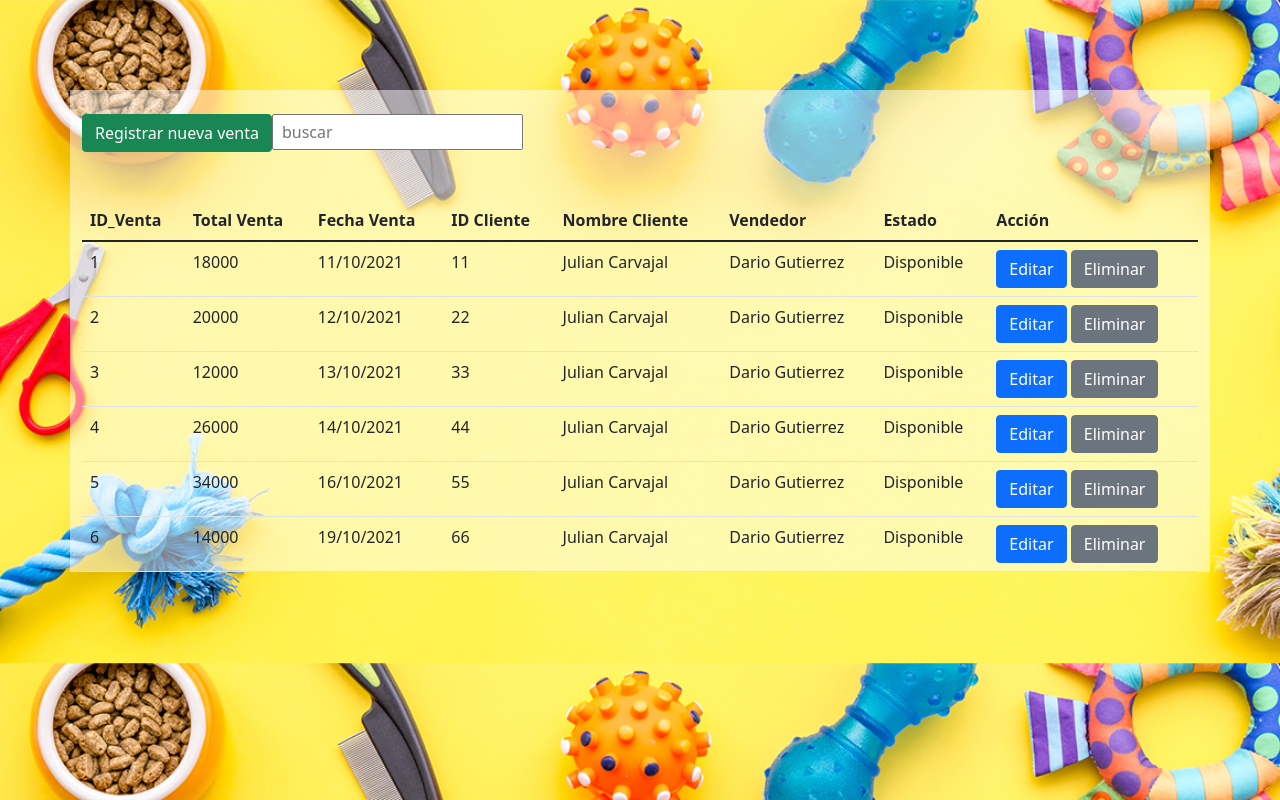
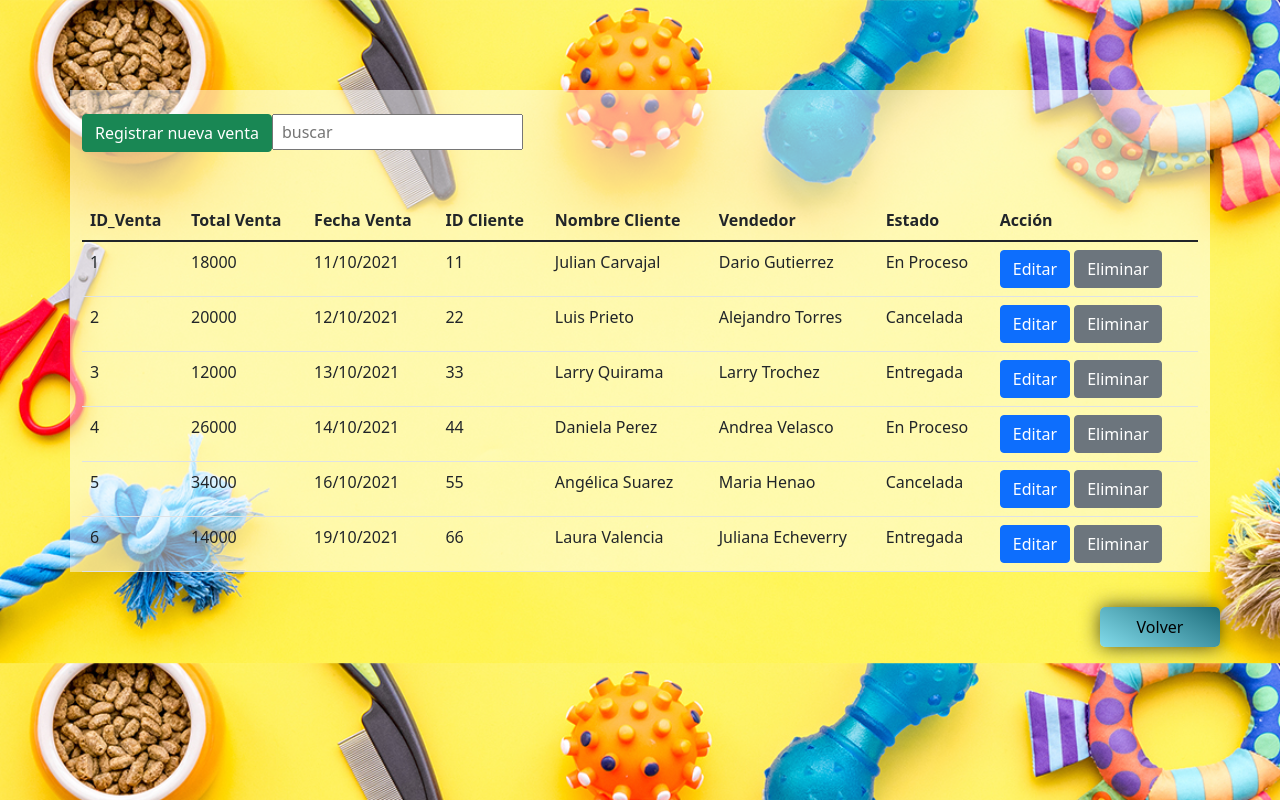
Before and after one commit to juliandcarvajal/Equipo-Argonautas, a React (Create React App) app: page /TotalVentas in a window 1280 px wide. Built offline with nearby package versions, Linux system fonts and the light colour scheme.

Commit message:
Se anexa botón volver a módulo de listado de ventas

```diff
--- a/src/pages/TotalVentas.jsx
+++ b/src/pages/TotalVentas.jsx
@@ -19,12 +19,12 @@ import {
 
 
 const data = [
-  { ID_Venta: 1, Total_Venta: 18000, Fecha_Venta: "11/10/2021", ID_Cliente: 11, Nombre_Cliente: "Julian Carvajal", Vendedor: "Dario Gutierrez", Estado:"Disponible"},
-  { ID_Venta: 2, Total_Venta: 20000, Fecha_Venta: "12/10/2021", ID_Cliente: 22, Nombre_Cliente: "Julian Carvajal", Vendedor: "Dario Gutierrez", Estado:"Disponible"},
-  { ID_Venta: 3, Total_Venta: 12000, Fecha_Venta: "13/10/2021", ID_Cliente: 33, Nombre_Cliente: "Julian Carvajal", Vendedor: "Dario Gutierrez", Estado:"Disponible"},
-  { ID_Venta: 4, Total_Venta: 26000, Fecha_Venta: "14/10/2021", ID_Cliente: 44, Nombre_Cliente: "Julian Carvajal", Vendedor: "Dario Gutierrez", Estado:"Disponible"},
-  { ID_Venta: 5, Total_Venta: 34000, Fecha_Venta: "16/10/2021", ID_Cliente: 55, Nombre_Cliente: "Julian Carvajal", Vendedor: "Dario Gutierrez", Estado:"Disponible"},
-  { ID_Venta: 6, Total_Venta: 14000, Fecha_Venta: "19/10/2021", ID_Cliente: 66, Nombre_Cliente: "Julian Carvajal", Vendedor: "Dario Gutierrez", Estado:"Disponible"},
+  { ID_Venta: 1, Total_Venta: 18000, Fecha_Venta: "11/10/2021", ID_Cliente: 11, Nombre_Cliente: "Julian Carvajal", Vendedor: "Dario Gutierrez", Estado:"En Proceso"},
+  { ID_Venta: 2, Total_Venta: 20000, Fecha_Venta: "12/10/2021", ID_Cliente: 22, Nombre_Cliente: "Luis Prieto", Vendedor: "Alejandro Torres", Estado:"Cancelada"},
+  { ID_Venta: 3, Total_Venta: 12000, Fecha_Venta: "13/10/2021", ID_Cliente: 33, Nombre_Cliente: "Larry Quirama", Vendedor: "Larry Trochez", Estado:"Entregada"},
+  { ID_Venta: 4, Total_Venta: 26000, Fecha_Venta: "14/10/2021", ID_Cliente: 44, Nombre_Cliente: "Daniela Perez", Vendedor: "Andrea Velasco", Estado:"En Proceso"},
+  { ID_Venta: 5, Total_Venta: 34000, Fecha_Venta: "16/10/2021", ID_Cliente: 55, Nombre_Cliente: "Angélica Suarez", Vendedor: "Maria Henao", Estado:"Cancelada"},
+  { ID_Venta: 6, Total_Venta: 14000, Fecha_Venta: "19/10/2021", ID_Cliente: 66, Nombre_Cliente: "Laura Valencia", Vendedor: "Juliana Echeverry", Estado:"Entregada"},
 
 ];
 
@@ -395,6 +395,14 @@ class TotalVentas extends React.Component {
             </Button>
           </ModalFooter>
         </Modal>
+
+
+        <Link  to='/Navegador'>
+          <button type='button' className="bton">Volver</button>
+        </Link>
+
+
+
       </>
     );
   }
```
